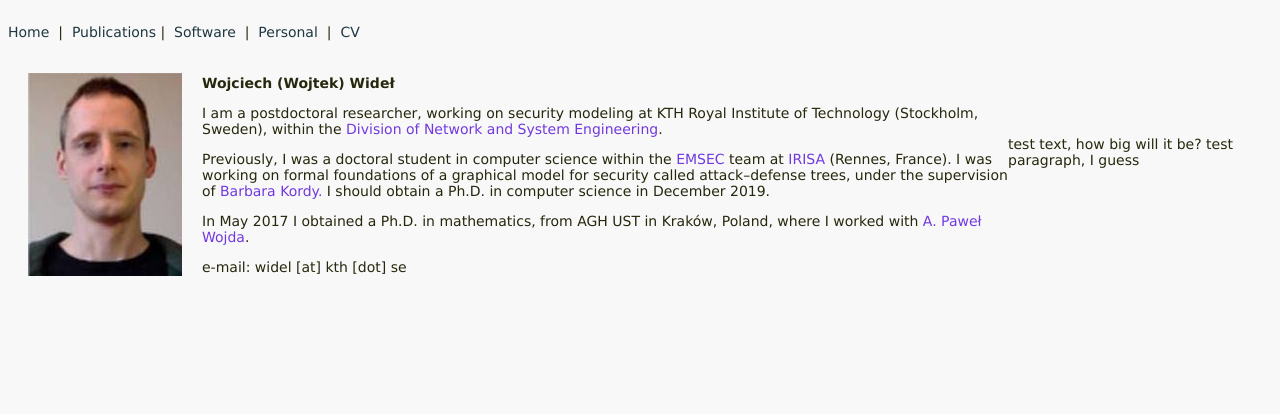
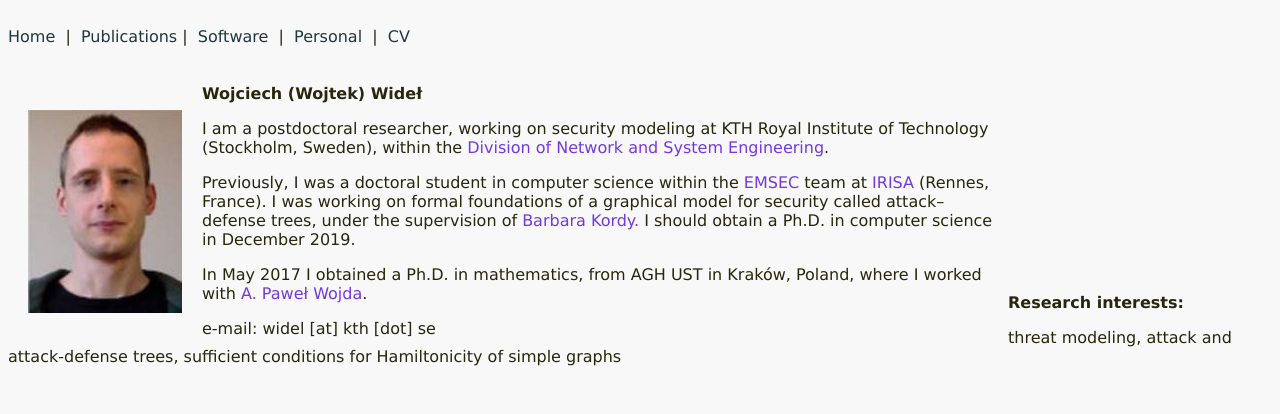
Before and after one commit to wwidel/wwidel.github.io, a plain HTML site: page index.html in a window 1280 px wide. Shown: the top 414 px of the page. Drawn offline with Linux system fonts and the light colour scheme; files whose address does not match are found by name.

Commit message:
Update index.html

```diff
--- a/index.html
+++ b/index.html
@@ -21,18 +21,15 @@
     }
     * {
       font-family: 'Verdana','Georgia','Helvetica';
-      font-size: 14px;
+      font-size: 16px;
     }
   </style>
 </head>
 
 
 <body
- style="background-color: rgb(248, 248, 248); color: rgb(39, 39, 13); font-face: verdana,georgia,helvetica; font-size: 14px;"
+ style="background-color: rgb(248, 248, 248); color: rgb(39, 39, 13);
  alink="#7139df" link="#7139df" vlink="#7139df">
-<!--
-<font face="verdana,georgia,helvetica" size="14px">
--->
 
   <br>
 
@@ -89,7 +86,7 @@
         </td>
 
 
-        <td><big><big><big><span style="font-weight: bold;"> Wojciech (Wojtek) Wide&#322;</span></big></big></big>
+        <td><span style="font-weight: bold;"><font size="+1"> Wojciech (Wojtek) Wide&#322;</span></font>
 
           <p>
             I am a postdoctoral researcher, working on security modeling at KTH Royal Institute of Technology
@@ -128,14 +125,6 @@
   <br>
 <br>
 
-  <font face="verdana,georgia,helvetica" size="14px">
-test text, how big will it be?
-    </font
-
- <p>
-   test paragraph, I guess
-  </p>
-
   <br>
 
 
@@ -156,7 +145,6 @@ test text, how big will it be?
 
   <br>
 
-<!--
     <big><span style="font-weight: bold;"> Research interests: </span></big>
   <p>
     threat
@@ -213,8 +201,6 @@ test text, how big will it be?
 
   <div style="text-align: center;"><small>Last update:
       October 10, 2019</small></div>
-</font>
--->
 
 </body>
 
```
